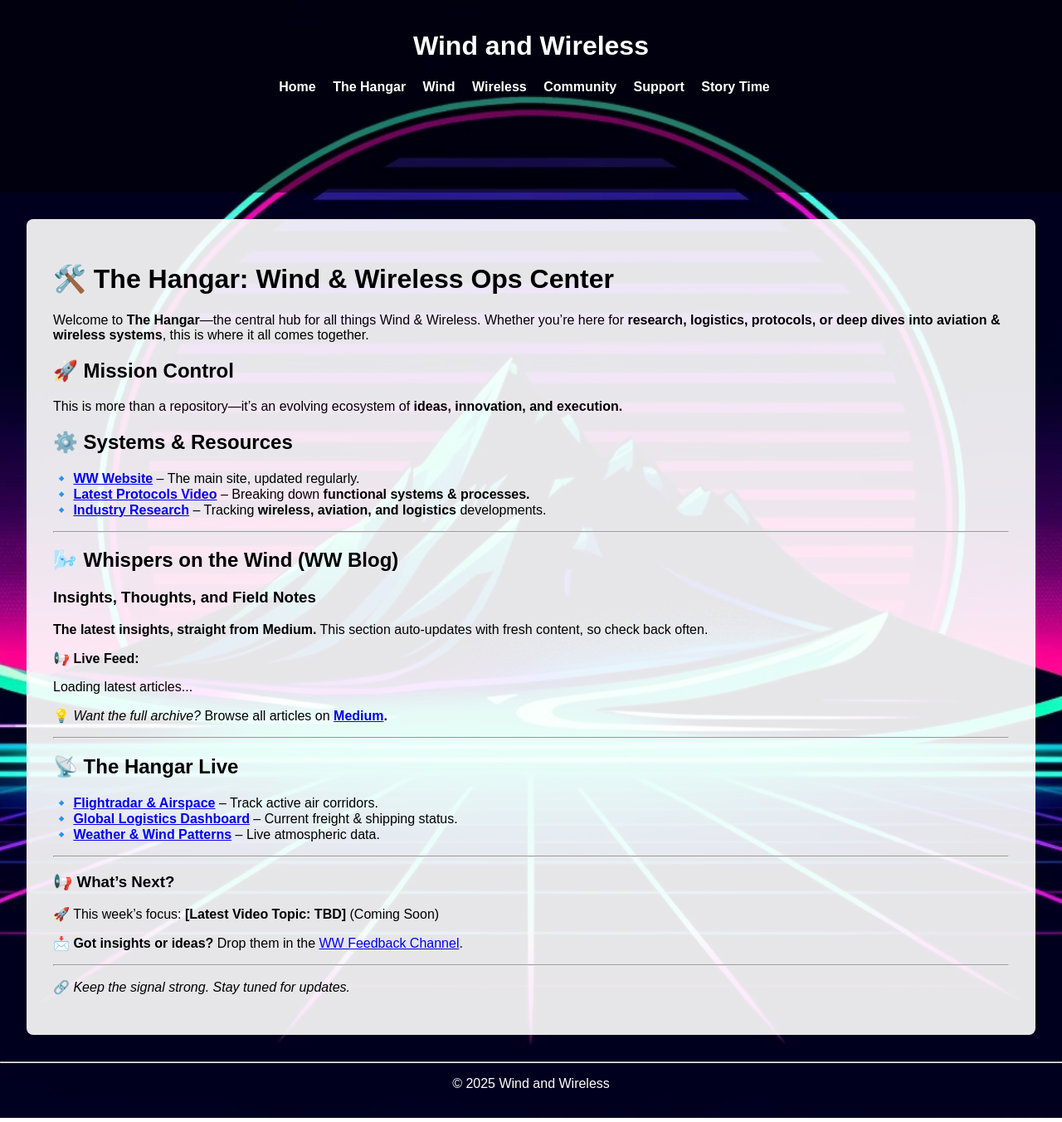
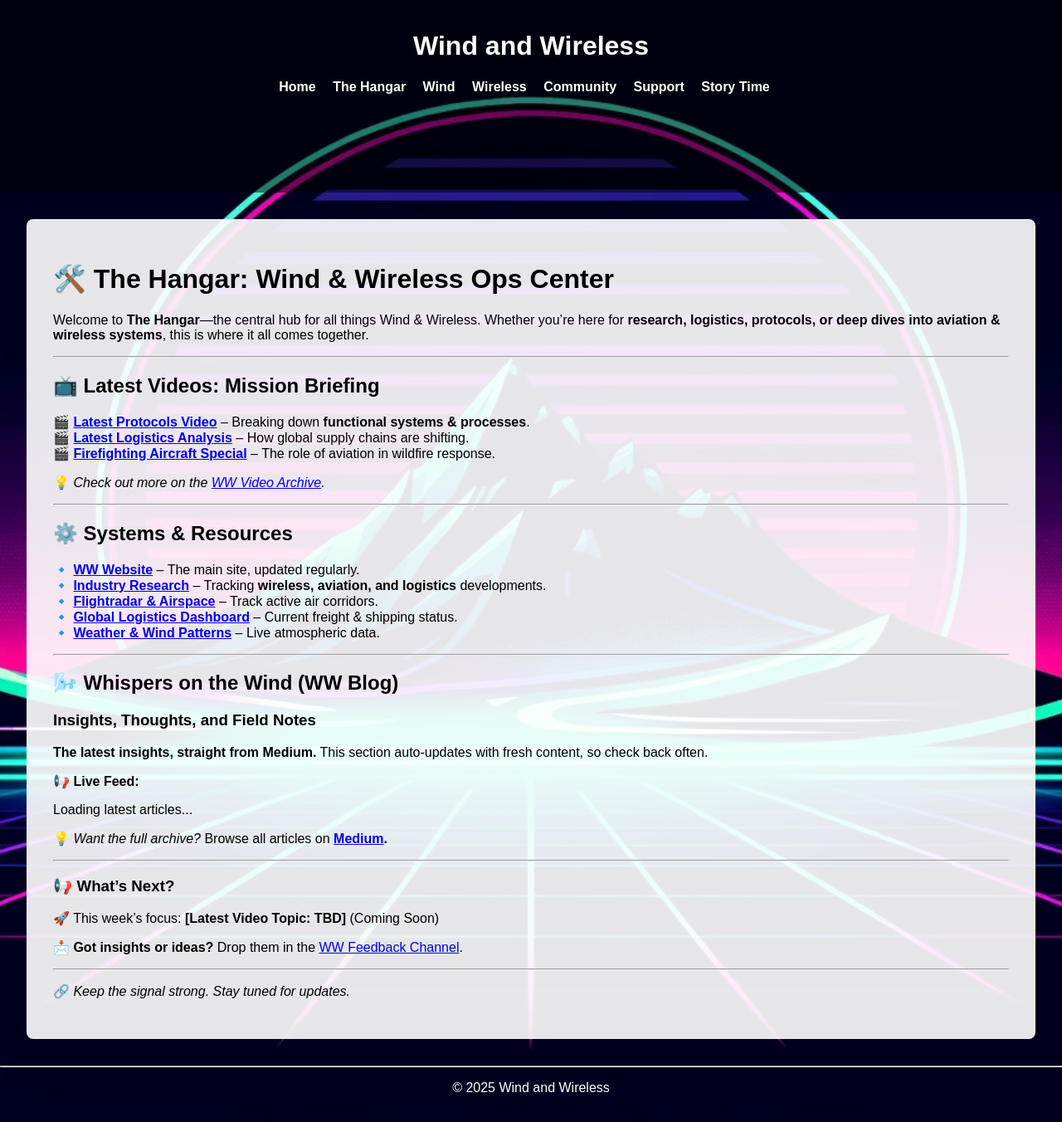
Before and after one commit to 00X30/WindWireless, a Jekyll site: the page built from the-hangar.md, in a window 1280 px wide. Shown: the whole page at 83% size. Built offline with Jekyll 4.4.1, drawn with Linux system fonts in a browser that asks for light colours; our own code applies the rules of GitHub Pages for plain Markdown files.

Commit message:
Update the-hangar.md

```diff
--- a/the-hangar.md
+++ b/the-hangar.md
@@ -2,13 +2,23 @@
 
 Welcome to **The Hangar**—the central hub for all things Wind & Wireless. Whether you're here for **research, logistics, protocols, or deep dives into aviation & wireless systems**, this is where it all comes together.
 
-## **🚀 Mission Control**
-This is more than a repository—it's an evolving ecosystem of **ideas, innovation, and execution.**
+---
+
+## **📺 Latest Videos: Mission Briefing**
+🎬 **[Latest Protocols Video](#)** – Breaking down **functional systems & processes**.
+🎬 **[Latest Logistics Analysis](#)** – How global supply chains are shifting.
+🎬 **[Firefighting Aircraft Special](#)** – The role of aviation in wildfire response.
+
+💡 *Check out more on the [WW Video Archive](#).*
+
+---
 
 ## **⚙️ Systems & Resources**
 🔹 **[WW Website](#)** – The main site, updated regularly.
-🔹 **[Latest Protocols Video](#)** – Breaking down **functional systems & processes.**
 🔹 **[Industry Research](#)** – Tracking **wireless, aviation, and logistics** developments.
+🔹 **[Flightradar & Airspace](#)** – Track active air corridors.
+🔹 **[Global Logistics Dashboard](#)** – Current freight & shipping status.
+🔹 **[Weather & Wind Patterns](#)** – Live atmospheric data.
 
 ---
 
@@ -42,13 +52,6 @@ This is more than a repository—it's an evolving ecosystem of **ideas, innovati
 
 ---
 
-## **📡 The Hangar Live**
-🔹 **[Flightradar & Airspace](#)** – Track active air corridors.
-🔹 **[Global Logistics Dashboard](#)** – Current freight & shipping status.
-🔹 **[Weather & Wind Patterns](#)** – Live atmospheric data.
-
----
-
 ### **📢 What’s Next?**
 🚀 This week’s focus: **[Latest Video Topic: TBD]** (Coming Soon)
 
```
